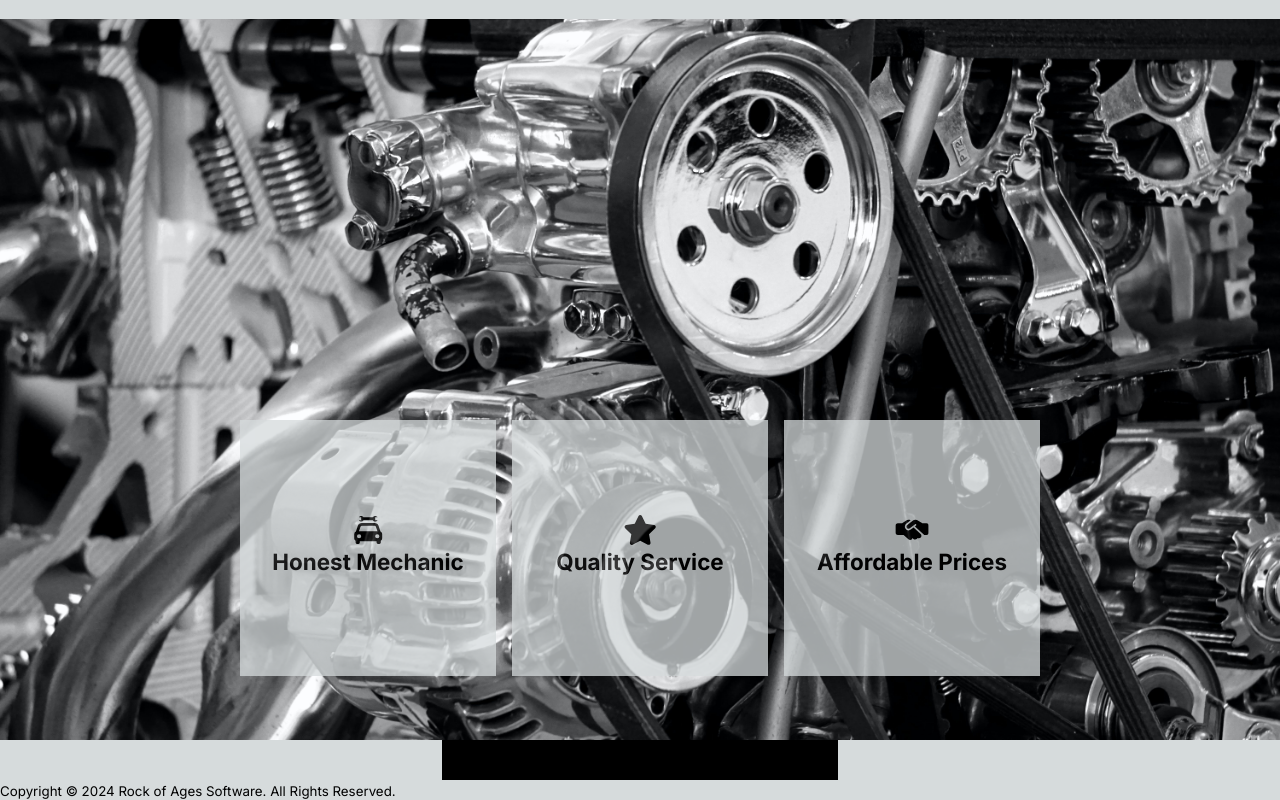
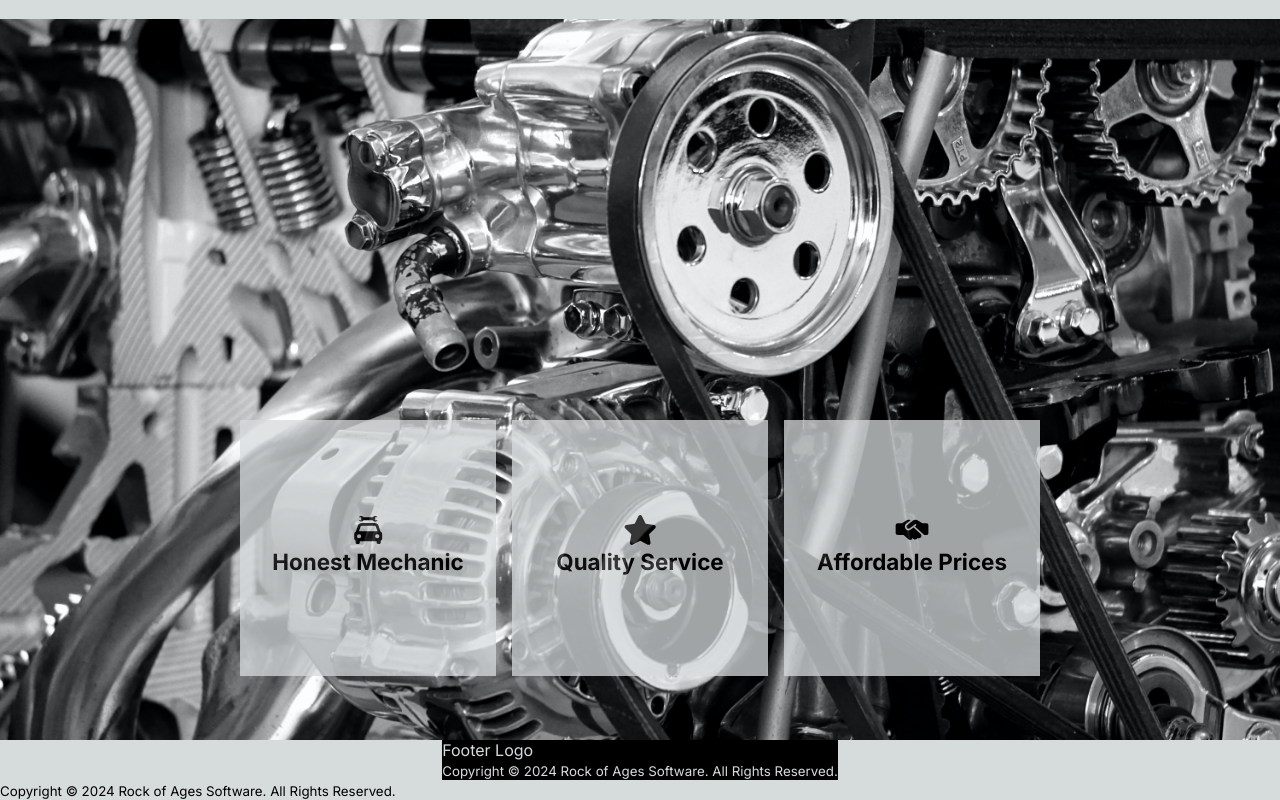
Before and after one commit to Cat4848/rock-of-ages-car-repairs, a Next.js app: page / in a window 1280 px wide. Shown: the part 2691-3491 px from the top of the page. Built offline with nearby package versions, Linux system fonts and the light colour scheme.

Commit message:
feat/text-color-added

```diff
--- a/app/page.tsx
+++ b/app/page.tsx
@@ -27,7 +27,12 @@ export default function Home() {
       <CarServices />
       <Brakes />
       <Values />
-      <Footer backgroundColor={color.black} text={footerText} logo={footerLogo} />
+      <Footer
+        backgroundColor={color.black}
+        textColor={color.silver}
+        text={footerText}
+        logo={footerLogo}
+      />
     </Wrapper>
   );
 }
--- a/components/Footer.tsx
+++ b/components/Footer.tsx
@@ -2,23 +2,26 @@
 
 import styled from "styled-components";
 
-const Wrapper = styled.div<{ $backgroundColor: string }>`
+const Wrapper = styled.div<{ $backgroundColor: string; $textColor: string }>`
   background: ${({ $backgroundColor }) => $backgroundColor};
+  color: ${({ $textColor }) => $textColor};
 `;
 
 interface IFooter {
   backgroundColor: string;
+  textColor: string;
   text: string;
   logo: string;
 }
 
 export default function Footer({
   backgroundColor = "black",
+  textColor = "",
   text = "",
   logo = ""
 }: IFooter) {
   return (
-    <Wrapper $backgroundColor={backgroundColor}>
+    <Wrapper $backgroundColor={backgroundColor} $textColor={textColor}>
       <div>{logo}</div>
       <small>{text}</small>
     </Wrapper>
```
